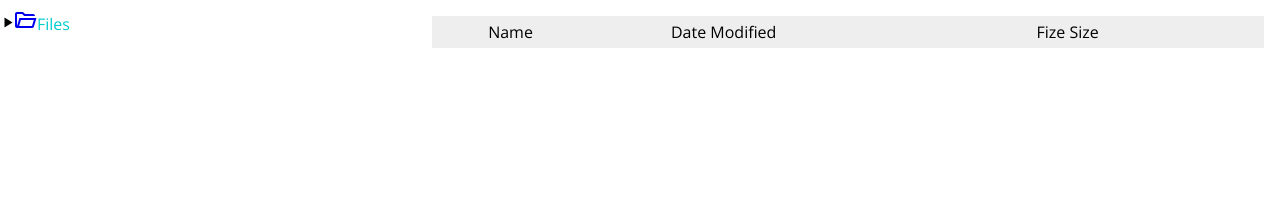
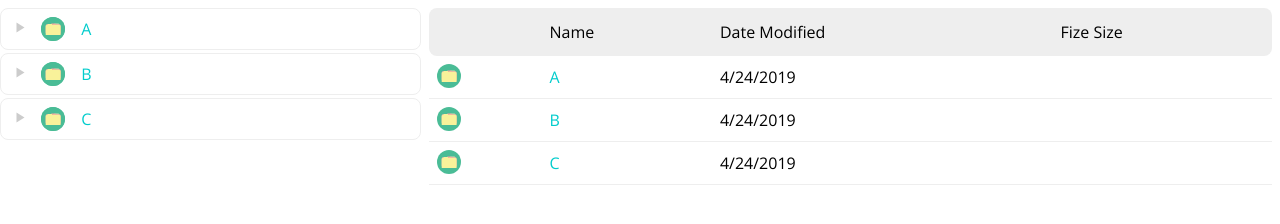
Before and after one commit to tmacdonald/treeview, a website built with webpack: page index.html in a window 1280 px wide. Built offline with nearby package versions, Linux system fonts and the light colour scheme.

Commit message:
Final cleanup

```diff
--- a/src/nav/nav.js
+++ b/src/nav/nav.js
@@ -1,4 +1,5 @@
 import { createElement } from "../dom";
+import FolderIcon from "../images/folder-svgrepo-com.svg";
 
 function isExpanded(folder) {
   return folder.getAttribute("aria-expanded") === "true";
@@ -85,10 +86,9 @@ function renderFolder(folder, hash, rootPath) {
   );
 
   const folderIcon = createElement(
-    "span",
-    undefined,
-    ["inline-icon", "material-symbols-outlined"],
-    ["folder_open"]
+    "img",
+    { src: FolderIcon, alt: "Folder Icon" },
+    ["folder-icon"]
   );
 
   const folderName = createElement(
--- a/src/style.css
+++ b/src/style.css
@@ -6,11 +6,17 @@ a {
   text-decoration: none;
 }
 a:hover {
-  text-decoration: underline;
+  font-weight: bold;
 }
 
-.inline-icon {
-  vertical-align: bottom;
+.folder-icon {
+  display: inline-block;
+  background-image: url("./images/folder-svgrepo-com.svg");
+  width: 24px;
+  height: 24px;
+}
+.folder-icon.hidden {
+  background-image: none;
 }
 
 a.folder-name,
@@ -24,15 +30,37 @@ ul[role="tree"].treeview-navigation {
 
 .treeview-navigation a[role="treeitem"] {
   display: block;
-  padding-bottom: 0.5rem;
+  margin-bottom: 0.2rem;
+  padding: 0.5rem;
+  border: 1px solid #eee;
+  border-radius: 0.5rem;
+}
+
+.treeview-navigation a[role="treeitem"] .label {
+  display: flex;
+  align-items: center;
+}
+
+.treeview-navigation a[role="treeitem"] .label .icon {
+  padding: 0.2rem;
+  padding-right: 1rem;
+}
+
+.treeview-navigation a[role="treeitem"] .folder-name {
+  padding-left: 1rem;
+}
+
+.treeview-navigation a[role="treeitem"] > span svg {
+  fill: #ccc;
 }
 
 .treeview-navigation a[role="treeitem"][aria-expanded="false"] > span svg {
   transform: rotate(270deg) translate(2px, 2px);
+  fill: #ccc;
 }
 
 .treeview-navigation ul[role="group"] {
-  margin-left: 1rem;
+  margin-left: 2rem;
 }
 
 .treeview-navigation
@@ -62,17 +90,38 @@ ul[role="tree"].treeview-navigation {
   height: calc(100vh - 2rem);
   flex: 2;
   overflow-y: scroll;
-  padding: 1rem;
+  padding: 0.5rem;
 }
 
 .table {
   width: 100%;
 }
+.table tbody tr {
+  border-bottom: 1px solid #eee;
+}
+.table td.empty {
+  text-align: center;
+}
+.table tbody tr td {
+  padding: 0.5rem;
+  min-height: 3rem;
+}
 .table tr th,
 .table tr td {
   padding: 0.5rem;
   text-align: left;
+  vertical-align: middle;
 }
 .table tr th {
   background: #eee;
+  padding-top: 1rem;
+  padding-bottom: 1rem;
 }
+.table tr th:first-child {
+  border-top-left-radius: 0.5rem;
+  border-bottom-left-radius: 0.5rem;
+}
+.table tr th:last-child {
+  border-top-right-radius: 0.5rem;
+  border-bottom-right-radius: 0.5rem;
+}
--- a/src/table/generateFileSystemDictionary.js
+++ b/src/table/generateFileSystemDictionary.js
@@ -8,27 +8,27 @@
  * @param {*} rootPath
  * @returns
  */
-export default function generateFileSystemDictionary(
-  fileSystem,
-  rootPath = []
-) {
+export default function generateFileSystemDictionary(fileSystem) {
+  return {
+    "": fileSystem,
+    ...recursiveGenerator(fileSystem, []),
+  };
+}
+
+function recursiveGenerator(fileSystem, rootPath = []) {
   return fileSystem
-    .filter((node) => node.type === "folder")
+    .filter(
+      (node) =>
+        node.type === "folder" && node.children && node.children.length > 0
+    )
     .reduce((acc, curr) => {
       const path = [...rootPath, curr.name];
       const pathKey = path.join("/");
 
-      if (curr.children) {
-        return {
-          ...acc,
-          [pathKey]: curr,
-          ...generateFileSystemDictionary(curr.children, path),
-        };
-      } else {
-        return {
-          ...acc,
-          [pathKey]: curr,
-        };
-      }
+      return {
+        ...acc,
+        [pathKey]: curr.children,
+        ...recursiveGenerator(curr.children, path),
+      };
     }, {});
 }
--- a/src/table/table.js
+++ b/src/table/table.js
@@ -10,8 +10,7 @@ function clearElement(element) {
 export function renderTable(table, fileSystem, hash) {
   clearElement(table);
 
-  const fileSystemDictionary = generateFileSystemDictionary(fileSystem);
-  const children = fileSystemDictionary[hash]?.children || [];
+  const children = generateFileSystemDictionary(fileSystem)[hash] || [];
 
   const thead = renderTableHeader();
   const tbody = renderTableBody(children, hash);
@@ -42,9 +41,13 @@ function renderTableHeading(name) {
 function renderTableBody(folderContents, hash) {
   const tbody = document.createElement("tbody");
 
-  folderContents
-    .map((node) => renderTableRow(node, hash))
-    .forEach((tableRow) => tbody.appendChild(tableRow));
+  if (folderContents.length > 0) {
+    folderContents
+      .map((node) => renderTableRow(node, hash))
+      .forEach((tableRow) => tbody.appendChild(tableRow));
+  } else {
+    tbody.innerHTML = `<td class="empty" colspan="4">This folder is empty</td>`;
+  }
 
   return tbody;
 }
@@ -63,7 +66,7 @@ function renderTableRowFile(node) {
   const size = formatBytes(node.size);
 
   tr.innerHTML = `
-    <td><span class="material-symbols-outlined">description</span></td>
+    <td><span class="folder-icon hidden"></span></td>
     <td>${name}</td>
     <td>${modified}</td>
     <td>${size}</td>
@@ -78,7 +81,7 @@ function renderTableRowFolder(node, hash) {
   const modified = new Date(node.modified).toLocaleDateString();
 
   tr.innerHTML = `
-    <td><span class="inline-icon material-symbols-outlined">folder_open</span></td>
+    <td><span class="folder-icon"></span></td>
     <td>${name}</td>
     <td>${modified}</td>
     <td></td>
--- a/src/tree.json
+++ b/src/tree.json
@@ -1,113 +1,159 @@
 [
   {
     "type": "folder",
-    "name": "Files",
-    "modified": 1556122995117,
+    "name": "A",
+    "modified": 1556122995217,
     "size": 0,
     "children": [
       {
         "type": "folder",
-        "name": "Documents",
-        "modified": 1656122995117,
+        "name": "AA",
+        "modified": 1556122995217,
         "size": 0,
         "children": [
           {
-            "type": "file",
-            "name": "Description.rtf",
-            "modified": 1656122995117,
-
-            "size": 1024
+            "type": "folder",
+            "name": "AAA",
+            "modified": 1556122995217,
+            "size": 0,
+            "children": []
+          },
+          {
+            "type": "folder",
+            "name": "AAB",
+            "modified": 1556122995317,
+            "size": 0,
+            "children": []
+          },
+          {
+            "type": "folder",
+            "name": "AAC",
+            "modified": 1556122991217,
+            "size": 0,
+            "children": []
           },
           {
             "type": "file",
-            "name": "Description.txt",
-            "modified": 1656122995117,
-            "size": 1048574
+            "name": "aaa.png",
+            "modified": 1556122995317,
+            "size": 0
+          },
+          {
+            "type": "file",
+            "name": "aab.txt",
+            "modified": 1556122991217,
+            "size": 0
           }
         ]
       },
       {
         "type": "folder",
-        "name": "Images",
-        "modified": 1556122995117,
+        "name": "AB",
+        "modified": 1556122995317,
         "size": 0,
         "children": []
       },
       {
         "type": "folder",
-        "name": "System",
-        "modified": 1556122995117,
+        "name": "AC",
+        "modified": 1556122991217,
         "size": 0,
-        "children": [
-          {
-            "type": "folder",
-            "name": "Files",
-            "modified": 1556122995117,
-            "size": 0,
-            "children": [
-              {
-                "type": "folder",
-                "name": "Documents",
-                "modified": 1556122995117,
-                "size": 0,
-                "children": [
-                  {
-                    "type": "file",
-                    "name": "Description.rtf",
-                    "modified": 1656122995117,
-                    "size": 1024
+        "children": []
       },
       {
         "type": "file",
-                    "name": "Description.txt",
-                    "modified": 1656122995117,
-                    "size": 2048
+        "name": "aa.png",
+        "modified": 1556122995317,
+        "size": 0
+      },
+      {
+        "type": "file",
+        "name": "ab.txt",
+        "modified": 1556122991217,
+        "size": 0
       }
     ]
   },
   {
     "type": "folder",
-                "name": "Images",
-                "modified": 1556122995117,
+    "name": "B",
+    "modified": 1556122995317,
+    "size": 0,
+    "children": [
+      {
+        "type": "folder",
+        "name": "BA",
+        "modified": 1556122995217,
         "size": 0,
         "children": []
       },
       {
         "type": "folder",
-                "name": "System",
-                "modified": 1556122995117,
+        "name": "BB",
+        "modified": 1556122995317,
+        "size": 0,
+        "children": []
+      },
+      {
+        "type": "folder",
+        "name": "BC",
+        "modified": 1556122991217,
         "size": 0,
         "children": []
       },
       {
         "type": "file",
-                "name": "Description.rtf",
-                "modified": 1656122995117,
-                "size": 1024
+        "name": "ba.png",
+        "modified": 1556122995317,
+        "size": 0
       },
       {
         "type": "file",
-                "name": "Description.txt",
-                "modified": 1656122995117,
-                "size": 2048
+        "name": "bb.txt",
+        "modified": 1556122991217,
+        "size": 0
+      }
+    ]
+  },
+  {
+    "type": "folder",
+    "name": "C",
+    "modified": 1556122991217,
+    "size": 0,
+    "children": [
+      {
+        "type": "folder",
+        "name": "CA",
+        "modified": 1556122995217,
+        "size": 0,
+        "children": []
+      },
+      {
+        "type": "folder",
+        "name": "CB",
+        "modified": 1556122995317,
+        "size": 0,
+        "children": []
+      },
+      {
+        "type": "folder",
+        "name": "CC",
+        "modified": 1556122991217,
+        "size": 0,
+        "children": []
+      },
+      {
+        "type": "file",
+        "name": "ca.png",
+        "modified": 1556122995317,
+        "size": 0
+      },
+      {
+        "type": "file",
+        "name": "cb.txt",
+        "modified": 1556122991217,
+        "size": 0
       }
     ]
   }
 ]
-      },
-      {
-        "type": "file",
-        "name": "Description.rtf",
-        "modified": 1656122995117,
-
-        "size": 1024
-      },
-      {
-        "type": "file",
-        "name": "Description.txt",
-        "modified": 1656122995117,
-        "size": 2048
-      }
-    ]
-  }
-]
--- a/webpack.config.js
+++ b/webpack.config.js
@@ -14,6 +14,10 @@ module.exports = {
         test: /\.css$/i,
         use: ["style-loader", "css-loader"],
       },
+      {
+        test: /\.(png|svg|jpg|jpeg|gif)$/i,
+        type: "asset/resource",
+      },
     ],
   },
   plugins: [
```
Also changed, not shown: src/images/folder-svgrepo-com.svg (added). Lines whose indentation alone changed are shown as unchanged.
